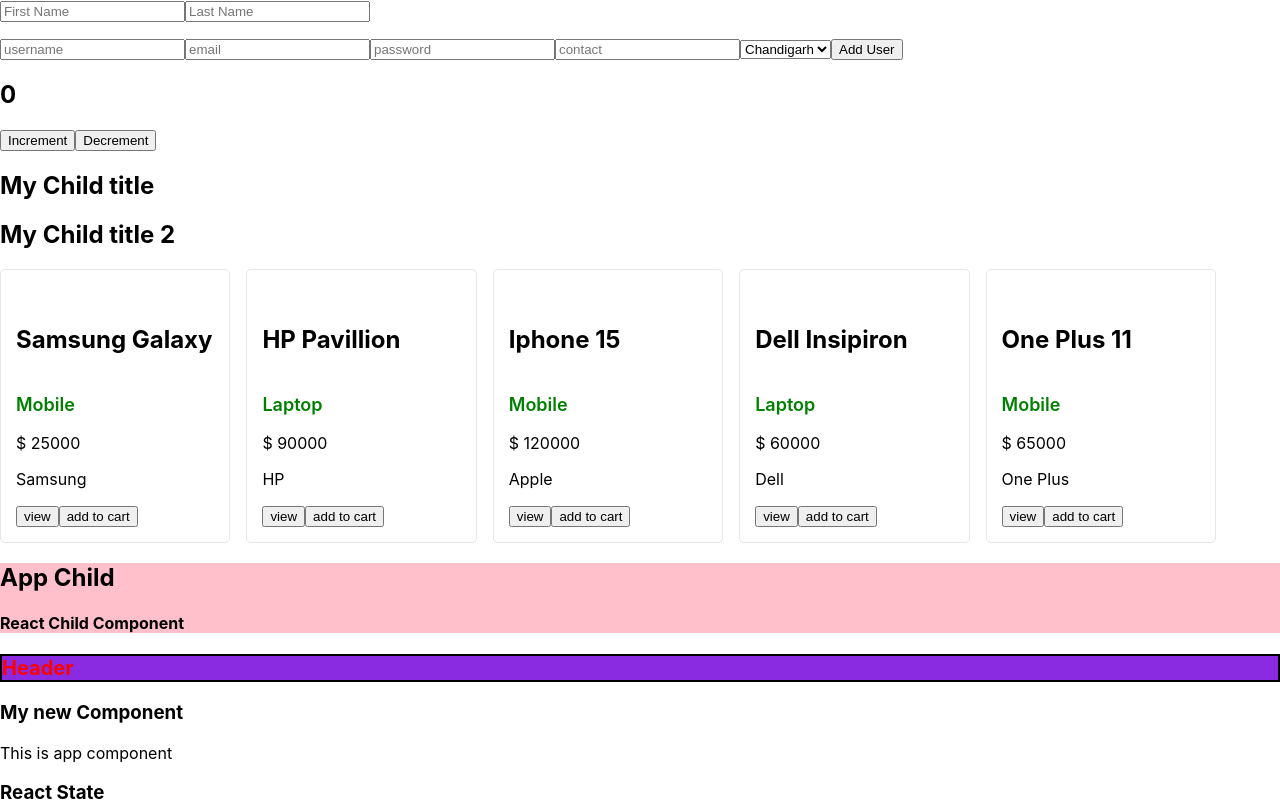
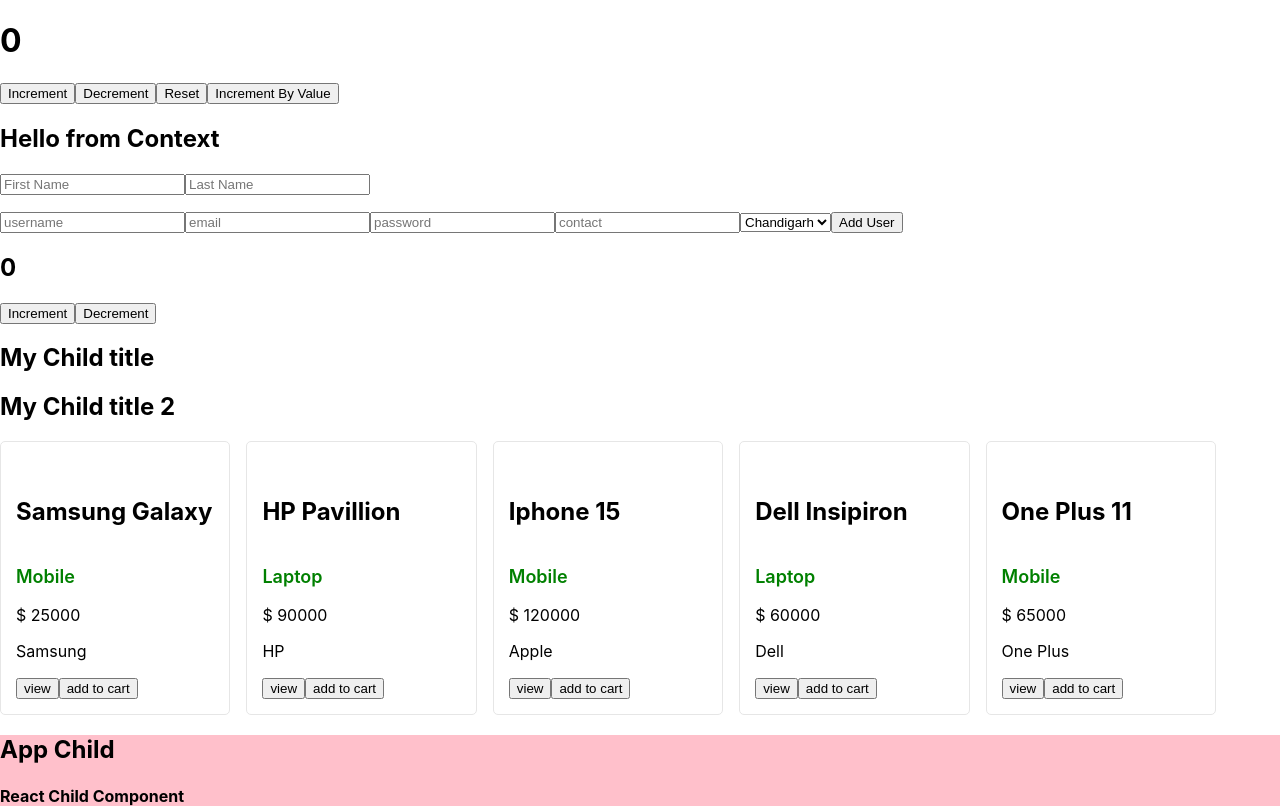
Before and after one commit to vipink28/gunjan-react, a React (Create React App) app: page / in a window 1280 px wide. Shown: the top 807 px of the page. Built offline with nearby package versions, Linux system fonts and the light colour scheme.

Commit message:
use reducer

```diff
--- a/src/App.js
+++ b/src/App.js
@@ -1,5 +1,6 @@
 import Child from "./components/Child";
 import Counter from "./components/Counter";
+import CounterReducer from "./components/CounterReducer";
 import FormHandling from "./components/FormHandling";
 import Header from "./components/Header";
 import Parent from "./components/Parent";
@@ -7,6 +8,7 @@
 import ReactProps from "./components/ReactProps";
 import ReactState from "./components/ReactState";
 import StudentsList from "./components/StudentsList";
+import { AppProvider } from "./context/AppContext";
 
 function App() {
 
@@ -16,12 +18,20 @@
   return (
     <>
 
-      <FormHandling />
 
-      <Counter />
-      <Parent />
+      <AppProvider>
+        <CounterReducer />
+        <FormHandling />
 
-      <ProductList />
+        <Counter />
+        <Parent />
+
+        <ProductList />
+      </AppProvider>
+
+
+
+
 
       <Child heading="App Child" color="pink" showHeading={true} />
       <Header />
--- /dev/null
+++ b/src/components/CounterReducer.jsx
@@ -0,0 +1,28 @@
+import React, { useReducer } from 'react';
+
+function CounterReducer(props) {
+    // action is an object which has two properties - type and payload. Payload is optional
+    //{type:"INCREMENT", payload: 5}
+
+    const reducer = (state, action) => {
+        switch (action.type) {
+            case "INCREMENT": return state + 1;
+            case "DECREMENT": return state - 1;
+            case "RESET": return 0;
+            case "INCREMENTBYVALUE": return state + action.payload;
+            default: return state;
+        }
+    }
+    const [state, dispatch] = useReducer(reducer, 0);
+    return (
+        <div>
+            <h1>{state}</h1>
+            <button onClick={() => { dispatch({ type: "INCREMENT" }) }}>Increment</button>
+            <button onClick={() => { dispatch({ type: "DECREMENT" }) }}>Decrement</button>
+            <button onClick={() => { dispatch({ type: "RESET" }) }}>Reset</button>
+            <button onClick={() => { dispatch({ type: "INCREMENTBYVALUE", payload: 6 }) }}>Increment By Value</button>
+        </div>
+    );
+}
+
+export default CounterReducer;
--- a/src/components/FormHandling.jsx
+++ b/src/components/FormHandling.jsx
@@ -1,6 +1,8 @@
-import React, { useState } from 'react';
+import React, { useContext, useState } from 'react';
+import { DataContext } from '..';
 
 function FormHandling(props) {
+    const data = useContext(DataContext);
     const [firstName, setFirstName] = useState("");
     const [lastName, setLastName] = useState("");
     const [formData, setFormData] = useState(null);
@@ -13,7 +15,6 @@
         let { value } = event.target;
         setLastName(value);
     }
-
 
     const handleChange = (e) => {
         let { value, name } = e.target;
@@ -36,6 +37,7 @@
 
     return (
         <div className='container'>
+            <h2>{data}</h2>
             <input type="text" placeholder='First Name' onChange={handleFirstName} />
             <input type="text" placeholder='Last Name' onChange={handleLastName} />
             <p>{firstName}</p>
--- /dev/null
+++ b/src/context/AppContext.js
@@ -0,0 +1,11 @@
+import { createContext } from "react";
+const AppContext = createContext();
+export const AppProvider = ({ children }) => {
+
+    return (
+        <AppContext.Provider value="Context from App Provider Component">
+            {children}
+        </AppContext.Provider>
+    )
+}
+export default AppContext;
--- a/src/index.js
+++ b/src/index.js
@@ -1,13 +1,16 @@
-import React from 'react';
+import React, { createContext } from 'react';
 import ReactDOM from 'react-dom/client';
+import App from './App';
 import './index.css';
 import reportWebVitals from './reportWebVitals';
-import App from './App';
+export const DataContext = createContext();
 
 const root = ReactDOM.createRoot(document.getElementById('root'));
 root.render(
   <React.StrictMode>
-    <App />
+    <DataContext.Provider value="Hello from Context">
+      <App />
+    </DataContext.Provider>
   </React.StrictMode>
 );
 
```
Also changed, not shown: 1 other file (tests, documents, lock files or other folders).
